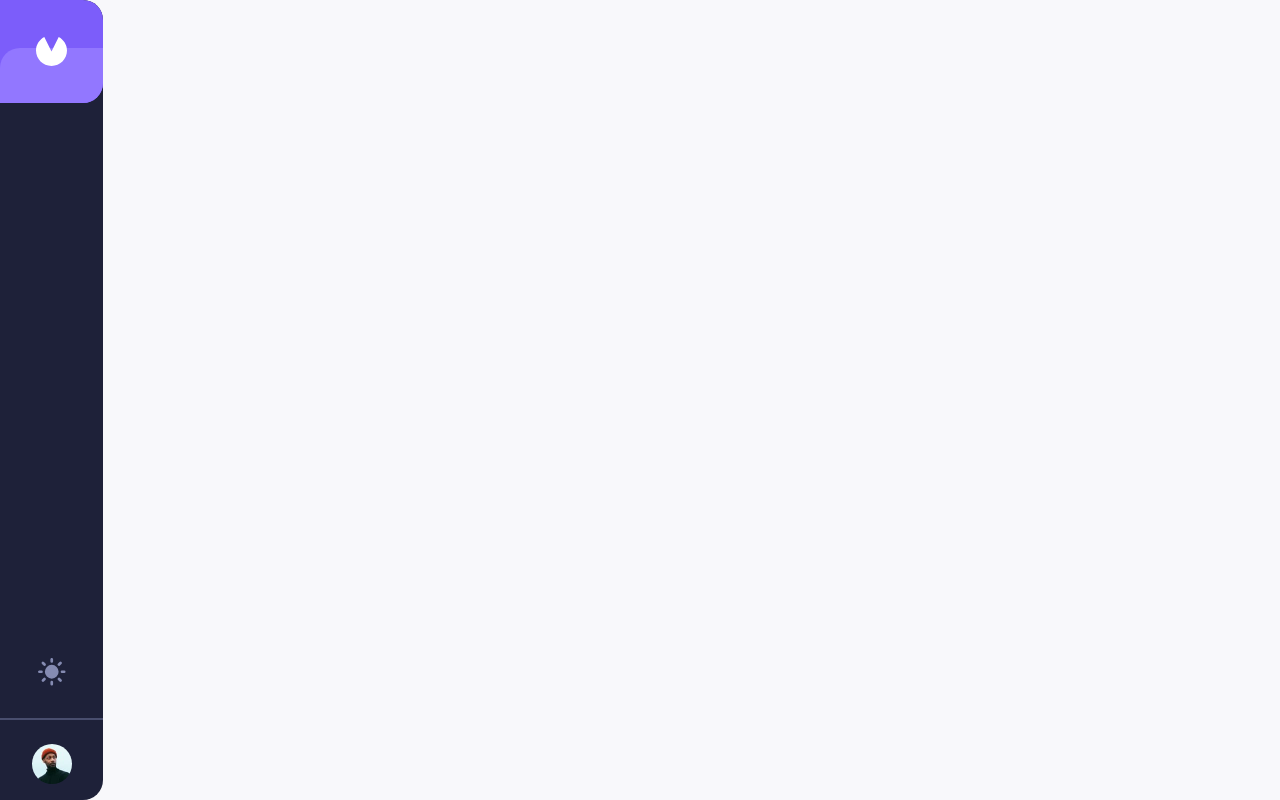
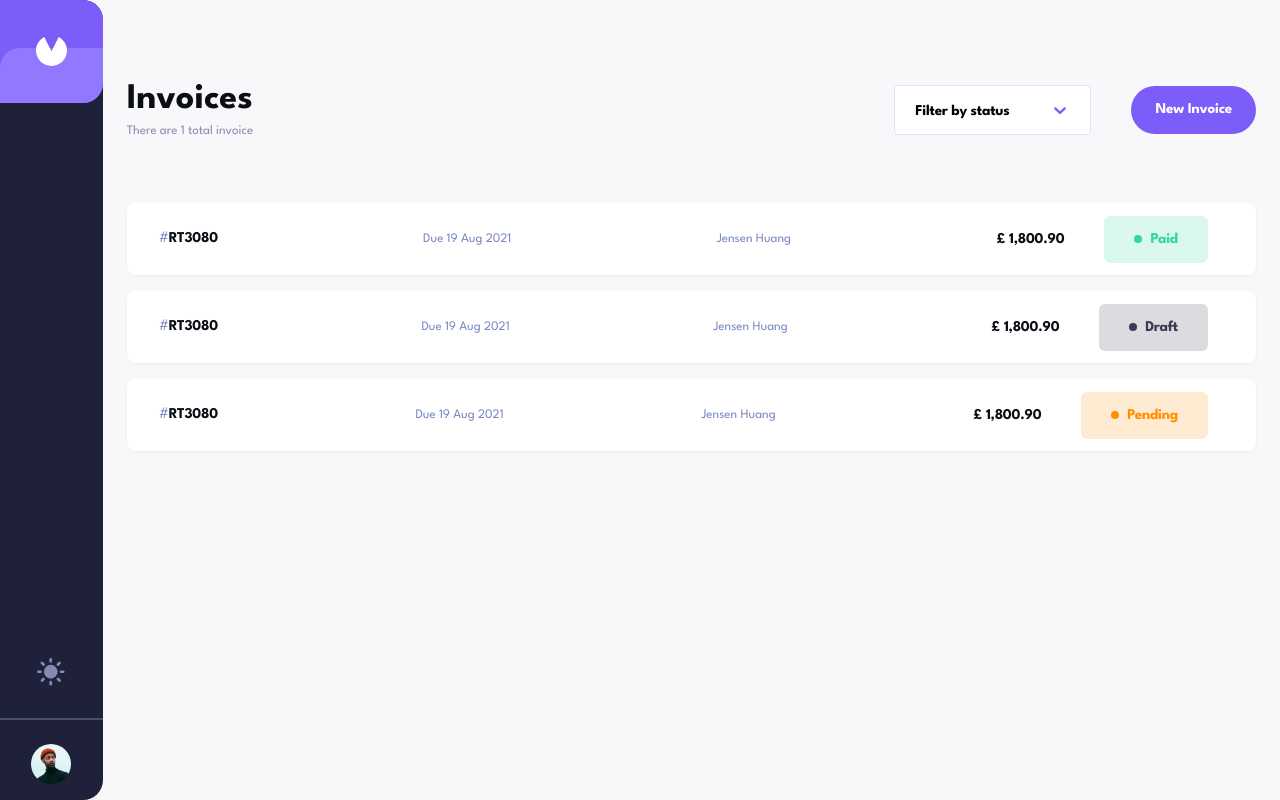
Before and after one commit to AldoWa/invoice-app, a Next.js app: page / in a window 1280 px wide. Built offline with nearby package versions, Linux system fonts and the light colour scheme.

Commit message:
:sparkles: feat: creating home page

```diff
--- a/src/components/Header/HeaderHome.tsx
+++ b/src/components/Header/HeaderHome.tsx
@@ -20,7 +20,7 @@ const HeaderHome = ({ invoices, filterStatus }: HeaderHomeProps ) => {
         <h1 className="dark:text-white text-invoice-08 text-4xl font-bold mb-1">Invoices</h1>
         <p className="dark:text-invoice-05 text-invoice-06 tracking-tighter text-[0.8125rem] leading-[0.9375rem]">There are { invoices } {filterText[filterStatus]} { invoices >  1 ? 'invoices': 'invoice'}</p>
       </div>
-      <div className="flex items-center gap-10 mt-4 sm:mt-0">
+      <div className="flex items-center mt-4 sm:mt-0 flex-wrap md:flex-nowrap gap-5 md:gap-10">
         <Filter onInputChange={() => {}}/>
         <Button variant='default'>New Invoice</Button>
       </div>
--- a/src/components/Invoice/Item.tsx
+++ b/src/components/Invoice/Item.tsx
@@ -1,5 +1,5 @@
 import RightArrow from "@/assets/icon-arrow-right.svg";
-import { getBgColorByStatus, getColorWithOpacityByStatus, getTextColorByStatus } from "@/lib/colors";
+import {  colorsWithOpacityByStatus, colorByStatus, textColorByStatus } from "@/lib/colors";
 import Image from "next/image";
 
 type Status = "paid" | "pending" | "draft"
@@ -11,6 +11,43 @@ type InvoiceProps = {
   total: string;
   status: Status;
 };
+
+const StatusPaid = () => {
+  return (
+    <div className={`md:mr-5 py-4 px-[30px] flex items-center bg-[#33D69F]/[.18] rounded-md`} >
+      <div className={`w-2 h-2 bg-[#33D69F] rounded-full mr-2`}></div>
+      <span className={`text-[0.9375rem] leading-[0.9375rem] tracking-widest font-bold capitalize text-[#33D69F]`}>Paid</span>
+    </div>
+  );
+}
+
+const StatusPending = () => {
+  return (
+    <div className={`md:mr-5 py-4 px-[30px] flex items-center bg-[#FF8F00]/[.18] rounded-md`} >
+      <div className={`w-2 h-2  bg-[#FF8F00] rounded-full mr-2`}></div>
+      <span className={`text-[0.9375rem] leading-[0.9375rem] tracking-widest font-bold capitalize text-[#FF8F00]`}>Pending</span>
+    </div>
+  );
+}
+
+const StatusDraft = () => {
+  return (
+    <div className={`md:mr-5 py-4 px-[30px] flex items-center dark:bg-invoice-05/[.18] bg-[#373B53]/[.18] rounded-md`} >
+      <div className={`w-2 h-2  bg-[#373B53] dark:bg-invoice-05 rounded-full mr-2`}></div>
+      <span className={`text-[0.9375rem] leading-[0.9375rem] tracking-widest font-bold capitalize text-[#373B53] dark:text-invoice-05`}>Draft</span>
+    </div>
+  );
+}
+
+const StatusAdapter = ({ status }: { status: Status }) => {
+  if(status === 'paid') {
+    return <StatusPaid />
+  }
+  if(status === 'pending') {
+    return <StatusPending />
+  }
+  return <StatusDraft />
+}
 
 
 export function InvoiceItem({
@@ -26,7 +63,13 @@ export function InvoiceItem({
       list-none flex items-center justify-between
       drop-shadow-sm bg-white dark:bg-invoice-03 rounded-lg
       pr-6 pl-8 py-7
-      max-h-[72px]
+      md:max-h-[72px]
+      md:flex-nowrap
+      flex-wrap
+      flex-col
+      md:flex-row
+      gap-3
+      md:gap-0
   "
     >
       <div className="block">
@@ -39,20 +82,19 @@ export function InvoiceItem({
       <span
         className="font-medium tracking-tighter text-[0.8125rem] leading-[0.9375rem] text-invoice-07 dark:text-white"
       >{client}</span>
-      <div className="flex items-center">
-        <span className="mr-10 text-invoice-08 text-[0.9375rem] leading-6 tracking-widest font-bold dark:text-white">
+      <div className="flex items-center flex-col md:flex-row gap-3 md:gap-0">
+        <span className="md:mr-10 text-invoice-08 text-[0.9375rem] leading-6 tracking-widest font-bold dark:text-white">
           {total}
         </span>
-        <div className={`mr-5 py-4 px-[30px] flex items-center ${getColorWithOpacityByStatus(status)} rounded-md`} >
-          <div className={`w-2 h-2  ${getBgColorByStatus(status)} rounded-full mr-2`}></div>
-          <span className={`text-[0.9375rem] leading-[0.9375rem] tracking-widest font-bold capitalize ${getTextColorByStatus(status)}`}>{status}</span>
-        </div>
+        <StatusAdapter
+          status={status}
+        />
         <Image
           src={RightArrow}
           alt="Go to the invoice page"
           width={4}
           height={8}
-          className="h-2"
+          className="h-2 md:block invisible"
         />
       </div>
     </li>
--- a/src/components/Navbar/index.tsx
+++ b/src/components/Navbar/index.tsx
@@ -41,7 +41,7 @@ function Themes() {
 
 export function Navbar() {
   return (
-    <nav className=" bg-invoice-03 lg:max-w-[103px] flex lg:flex-col justify-between lg:rounded-r-[20px] lg:h-screen lg:w-28 w-screen">
+    <nav className=" bg-invoice-03 lg:max-w-[103px] flex lg:flex-col justify-between lg:rounded-r-[20px] lg:h-screen lg:w-28 ">
       <LogoComponent />
       <div className="flex lg:block gap-8">
         <Themes />
--- a/src/pages/_app.tsx
+++ b/src/pages/_app.tsx
@@ -2,6 +2,7 @@ import { ThemeProvider } from '@/context/themeContext';
 import '../styles/globals.css'
 import type { AppProps } from "next/app";
 import { League_Spartan } from 'next/font/google'
+import { Navbar } from '@/components/Navbar';
 
 const leagueSpartan = League_Spartan({
   weight: ['700', '400'],
@@ -11,7 +12,8 @@ const leagueSpartan = League_Spartan({
 export default function App({ Component, pageProps }: AppProps) {
   return (
     <ThemeProvider>
-      <main className={`${leagueSpartan.className}  min-h-screen bg-invoice-light dark:bg-invoice-dark`}>
+      <main className={`${leagueSpartan.className}  min-h-screen bg-invoice-light dark:bg-invoice-dark flex flex-col lg:flex-row`}>
+        <Navbar />
         <Component {...pageProps} />
       </main>
     </ThemeProvider>
--- a/src/pages/index.tsx
+++ b/src/pages/index.tsx
@@ -1,7 +1,36 @@
-import { Navbar } from "@/components/Navbar";
+import { HeaderHome } from "@/components/Header/HeaderHome";
+import { InvoiceItem } from "@/components/Invoice/Item";
 
 export default function Home() {
   return (
-    <Navbar></Navbar>
+    <main className="container mx-auto px-6 mt-8 md:mt-16 lg:mt-20">
+      <HeaderHome
+        filterStatus="all"
+        invoices={1}
+      />
+      <ul className="flex flex-col gap-4 mt-8 md:mt-[55px] lg:mt-16">
+        <InvoiceItem
+          client="Jensen Huang"
+          data="Due  19 Aug 2021"
+          identifier="RT3080"
+          status="paid"
+          total="£ 1,800.90"
+        />
+        <InvoiceItem
+          client="Jensen Huang"
+          data="Due  19 Aug 2021"
+          identifier="RT3080"
+          status="draft"
+          total="£ 1,800.90"
+        />
+        <InvoiceItem
+          client="Jensen Huang"
+          data="Due  19 Aug 2021"
+          identifier="RT3080"
+          status="pending"
+          total="£ 1,800.90"
+        />
+      </ul>
+    </main>
   )
 }
```
Also changed, not shown: src/lib/colors.ts (+3 -15 lines), 2 other files (tests, documents, lock files or other folders).
